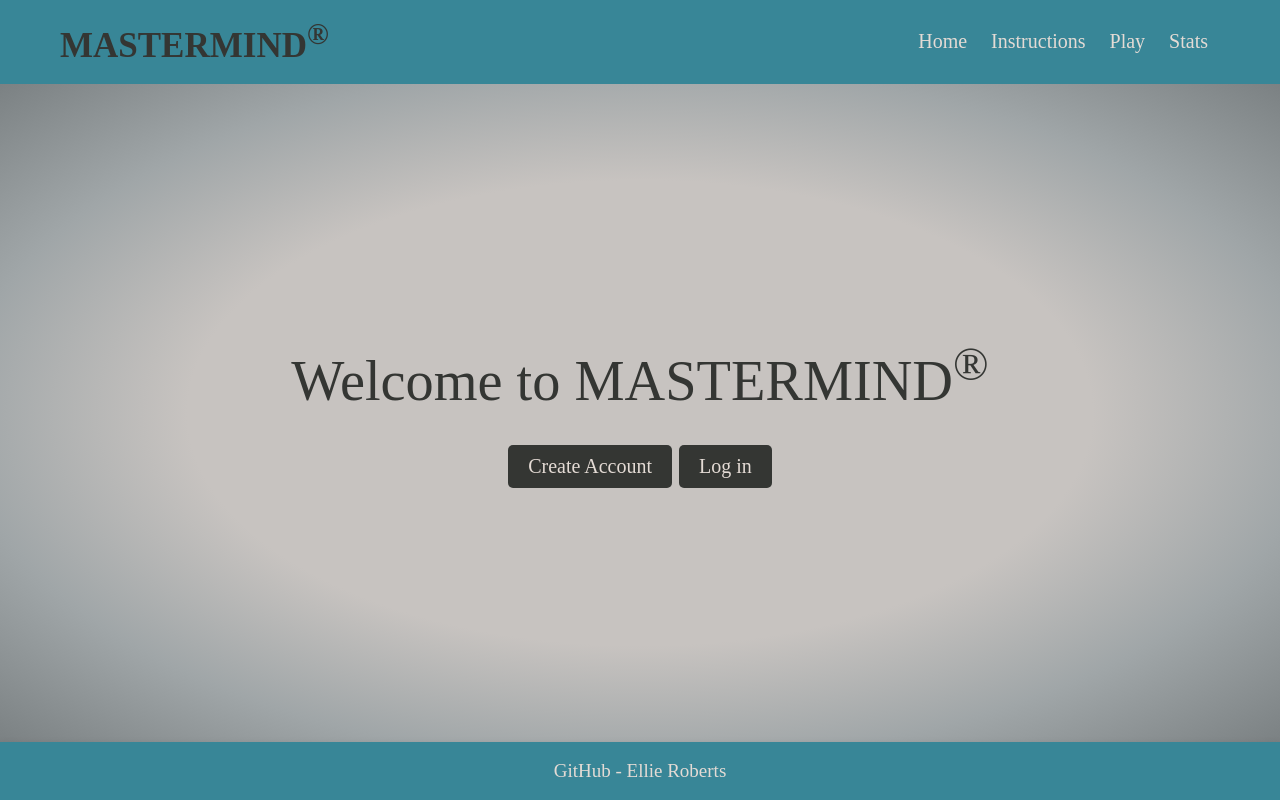
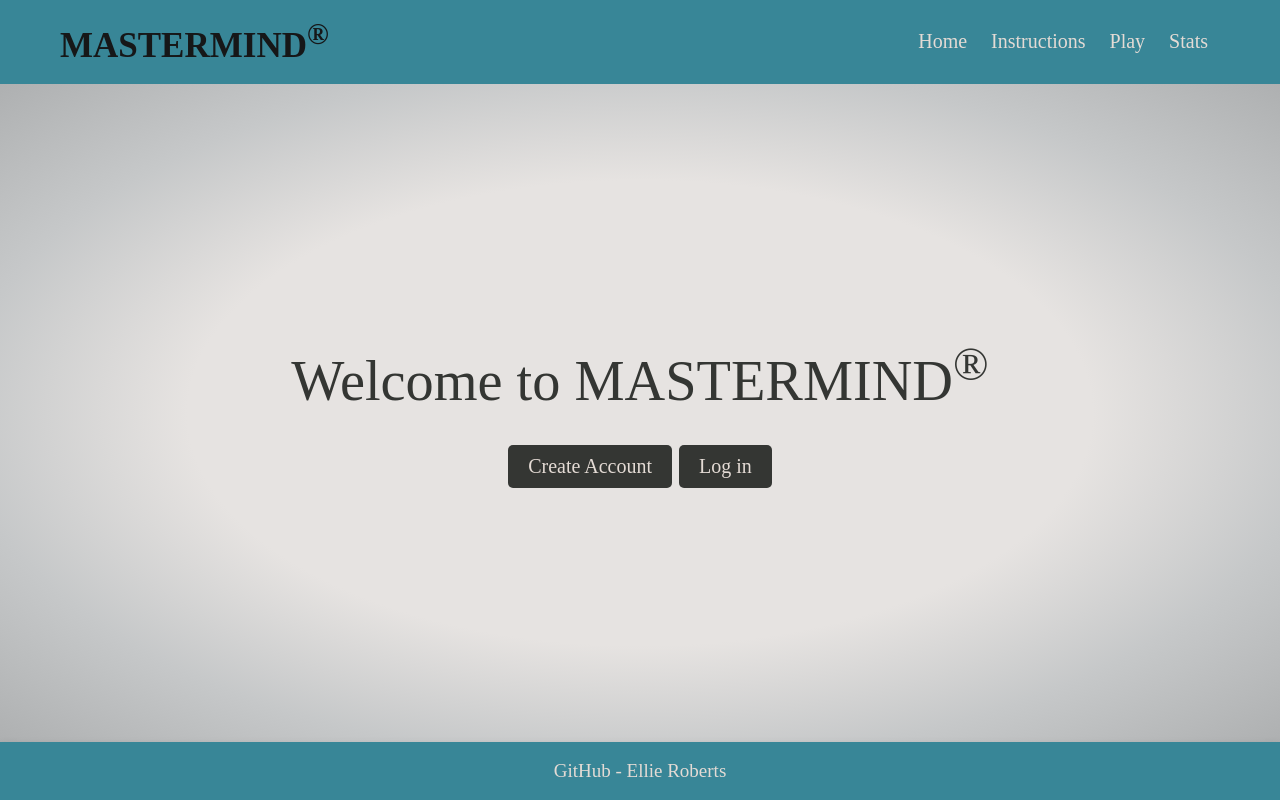
Before and after one commit to ellieriii/Startup, a plain HTML site: page mastermind_html/index.html in a window 1280 px wide. Drawn offline with Linux system fonts and the light colour scheme; a web font is replaced by a local one.

Commit message:
home page stuff

```diff
--- a/mastermind_html/main.css
+++ b/mastermind_html/main.css
@@ -22,9 +22,10 @@
 }
 
 .navbar .title {
-    color: #343633;
+    color: #161718;
     font-size: 35px;
     font-weight: bold;
+    /* text-shadow: 0px 2px 0px rgb(195, 216, 223); */
 }
 
 .navbar menu {
@@ -109,7 +110,7 @@
 }
 
 main {
-    background: radial-gradient(#c7c3c0 50%, #a0a6a8, #7b8183);
+    background: radial-gradient(#e6e3e1 50%, #c6c8c9, #aeb0b1);
     color: #343633;
     flex: 1;
     display: flex;
```
